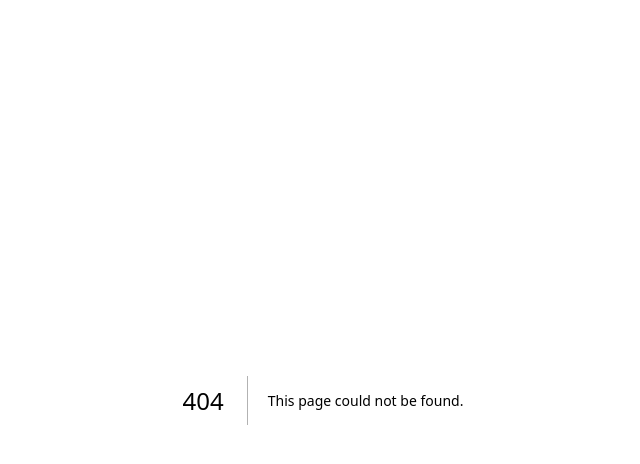
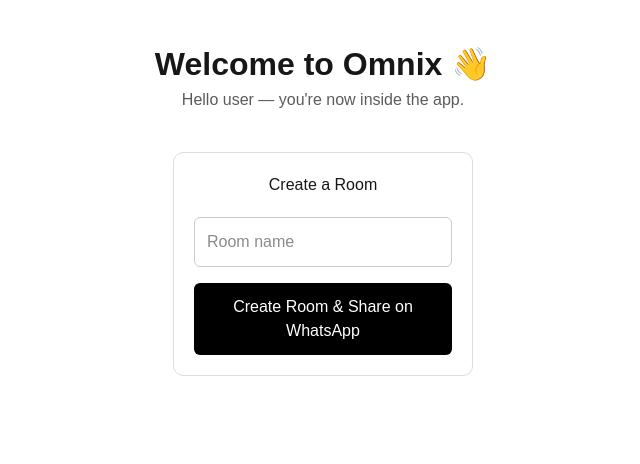
Before and after one commit to Srubin18/omnix-app, a Next.js app: page /app in a window 1280 px wide. Before the commit this address had no page. Shown: the top 464 px of the page, without its empty margins (317-957 px from the left). Built offline with nearby package versions, Linux system fonts and the light colour scheme.

Commit message:
Create page.tsx

```diff
--- /dev/null
+++ b/app/app/page.tsx
@@ -0,0 +1,91 @@
+"use client";
+
+import React, { useState } from "react";
+
+export default function HomePage() {
+  const [roomName, setRoomName] = useState("");
+
+  // Load user from localStorage safely
+  const user =
+    typeof window !== "undefined"
+      ? JSON.parse(localStorage.getItem("omnix-user") || "{}")
+      : {};
+
+  // Create room + WhatsApp sharing
+  const handleCreateRoom = () => {
+    if (!roomName.trim()) {
+      alert("Please enter a room name.");
+      return;
+    }
+
+    const roomId = Math.random().toString(36).substring(2, 8);
+
+    const whatsappMsg = `Join my Omnix prediction room: *${roomName}*\n\nClick to join:\nhttps://omnix-app.vercel.app/room/${roomId}`;
+
+    const url = "https://wa.me/?text=" + encodeURIComponent(whatsappMsg);
+
+    window.location.href = url;
+  };
+
+  return (
+    <main
+      style={{
+        padding: "40px",
+        fontFamily: "Arial, sans-serif",
+        textAlign: "center",
+      }}
+    >
+      <h1 style={{ fontSize: "32px", fontWeight: "bold" }}>
+        Welcome to Omnix 👋
+      </h1>
+
+      <p style={{ opacity: 0.7, marginBottom: "30px" }}>
+        Hello {user.username || "user"} — you're now inside the app.
+      </p>
+
+      <div
+        style={{
+          marginTop: "40px",
+          padding: "20px",
+          border: "1px solid #ddd",
+          borderRadius: "10px",
+          width: "300px",
+          marginInline: "auto",
+        }}
+      >
+        <h2 style={{ marginBottom: "20px" }}>Create a Room</h2>
+
+        <input
+          type="text"
+          placeholder="Room name"
+          value={roomName}
+          onChange={(e) => setRoomName(e.target.value)}
+          style={{
+            padding: "12px",
+            fontSize: "16px",
+            width: "100%",
+            borderRadius: "6px",
+            border: "1px solid #ccc",
+          }}
+        />
+
+        <button
+          onClick={handleCreateRoom}
+          style={{
+            marginTop: "16px",
+            padding: "12px 24px",
+            background: "black",
+            color: "white",
+            border: "none",
+            borderRadius: "6px",
+            cursor: "pointer",
+            width: "100%",
+            fontSize: "16px",
+          }}
+        >
+          Create Room & Share on WhatsApp
+        </button>
+      </div>
+    </main>
+  );
+}
```
